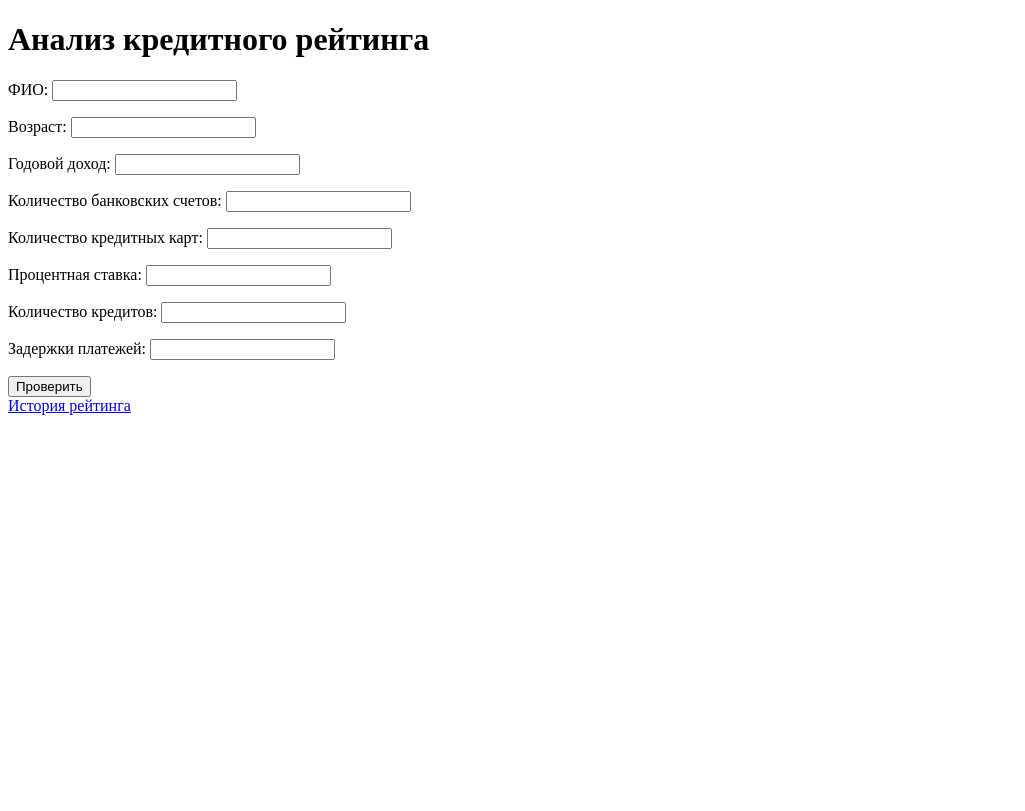
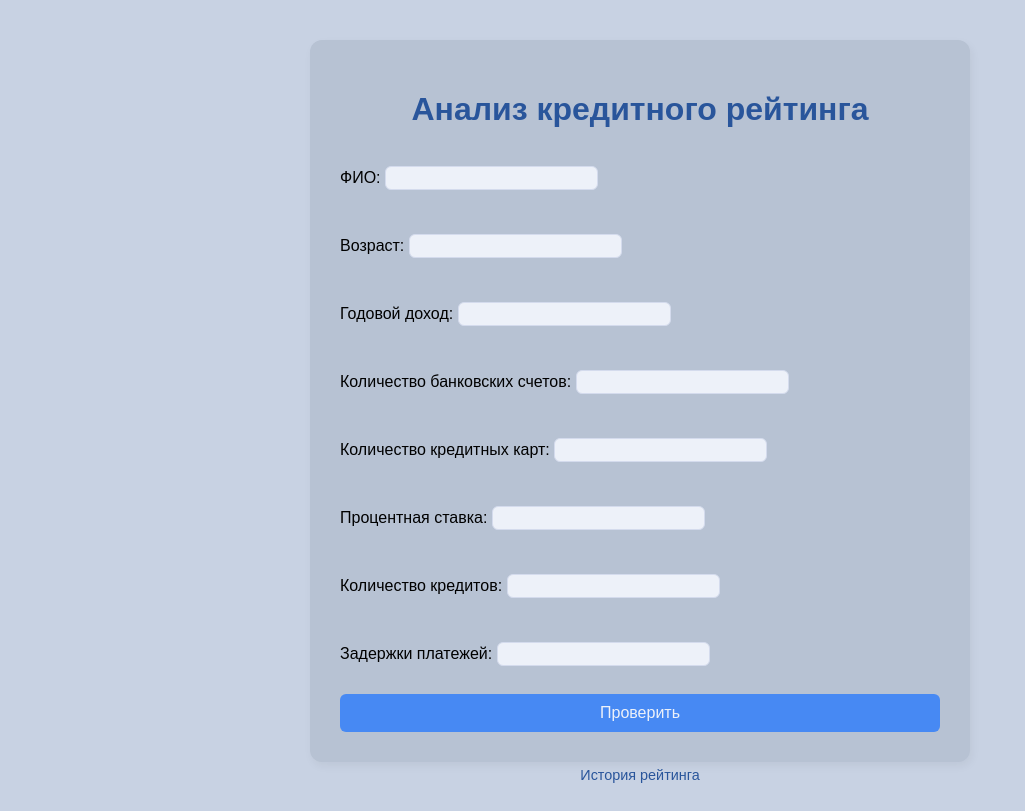
Before and after one commit to IlinGlebD/credit_django, a Django app: page / in a window 1280 px wide. Shown: the whole page, without its empty margins (0-1025 px from the left). Before the commit the page ends 415 px from the top, so only its background shows below. Run offline with Django 4.2, Linux system fonts and the light colour scheme; parts of the project's set-up code (start-up, migrations or seed data) failed here and were passed over.

Commit message:
1 страница и не работабщая иконка

```diff
--- a/credit_project/iad_app/templates/credit_form.html
+++ b/credit_project/iad_app/templates/credit_form.html
@@ -1,13 +1,75 @@
-<!-- iad_app/templates/credit_form.html -->
 <!DOCTYPE html>
 <html lang="ru">
 <head>
     <meta charset="UTF-8">
     <title>Анализ кредитоспособности</title>
+    <style>
+        body {
+            font-family: Arial, sans-serif;
+            background-color: #c8d2e3;
+        }
+        main {
+            max-width: 600px;
+            margin: 40px auto;
+            background-color: #b7c2d3;
+            padding: 30px;
+            border-radius: 12px;
+            box-shadow: 2px 4px 10px rgba(0, 0, 0, 0.05);
+            margin-bottom: 5px;
+        }
+        h1 {
+            color: #29559b;
+            text-align: center;
+        }
+        form {
+            display: flex;
+            flex-direction: column;
+            gap: 12px;
+        }
+        input, select, textarea {
+            padding: 2px;
+            border: 1px solid #d4dbed;
+            border-radius: 6px;
+            font-size: 1rem;
+            background-color: #edf1f9;
+        }
+        button {
+            background-color: #4789f3;
+            color: #edf1f9;
+            border: none;
+            padding: 10px;
+            border-radius: 6px;
+            font-size: 1rem;
+            cursor: pointer;
+            transition: 0.2s;
+        }
+        button:hover {
+            background-color: #306ced;
+        }
+        .error-message {
+            color: red;
+            font-size: 0.9rem;
+            margin-top: 4px;
+        }
+        footer {
+            text-align: center;
+            padding-top: 0;
+            margin-top: 0;
+            padding-bottom: 20px;
+            font-size: 0.9rem;
+        }
+        footer a {
+            color: #29559b;
+            text-decoration: none;
+        }
+        footer a:hover {
+            text-decoration: underline;
+        }
+    </style>
 </head>
 <body>
+    <main>
         <h1>Анализ кредитного рейтинга</h1>
-
         {% if form.errors %}
             <ul style="color:red;">
                 {% for field in form %}
@@ -23,6 +85,9 @@
             {{ form.as_p }}
             <button type="submit">Проверить</button>
         </form>
+    </main>
+    <footer>
         <a href="{% url 'credit_history' %}">История рейтинга</a>
+    </footer>
 </body>
 </html>
```
Also changed, not shown: favicon_io/favicon-16x16.png (added), favicon_io/favicon-32x32.png (added), favicon_io/favicon.ico (added). Lines whose indentation alone changed are shown as unchanged.
